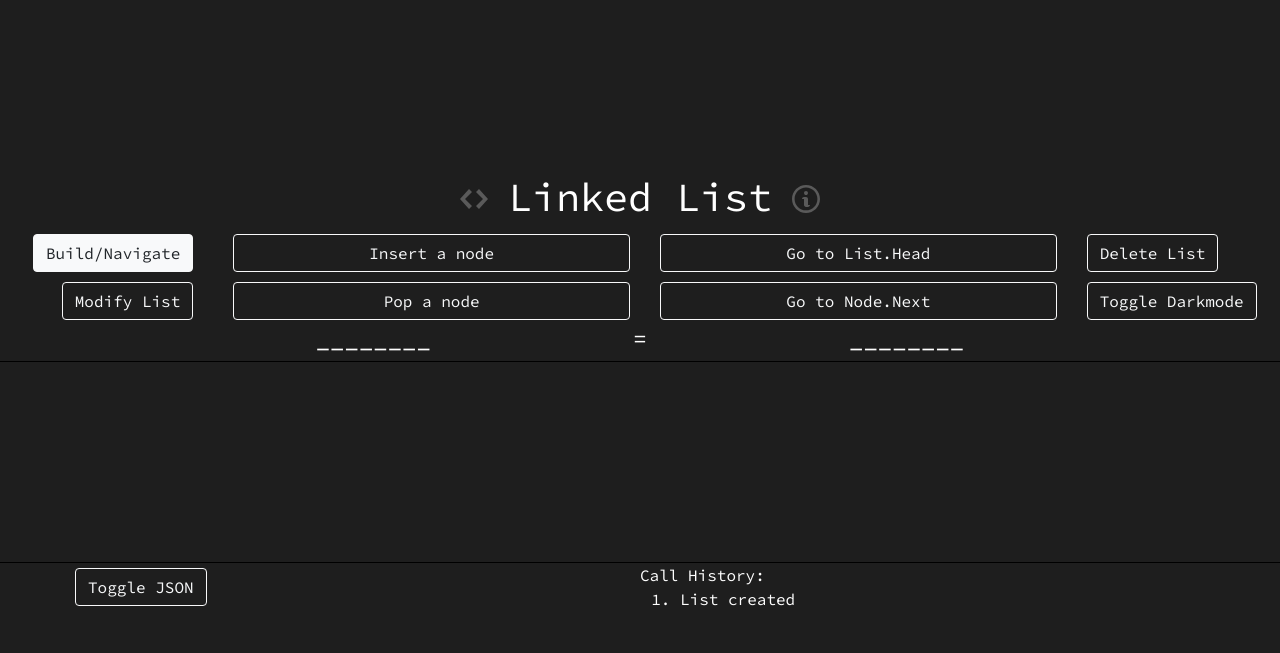
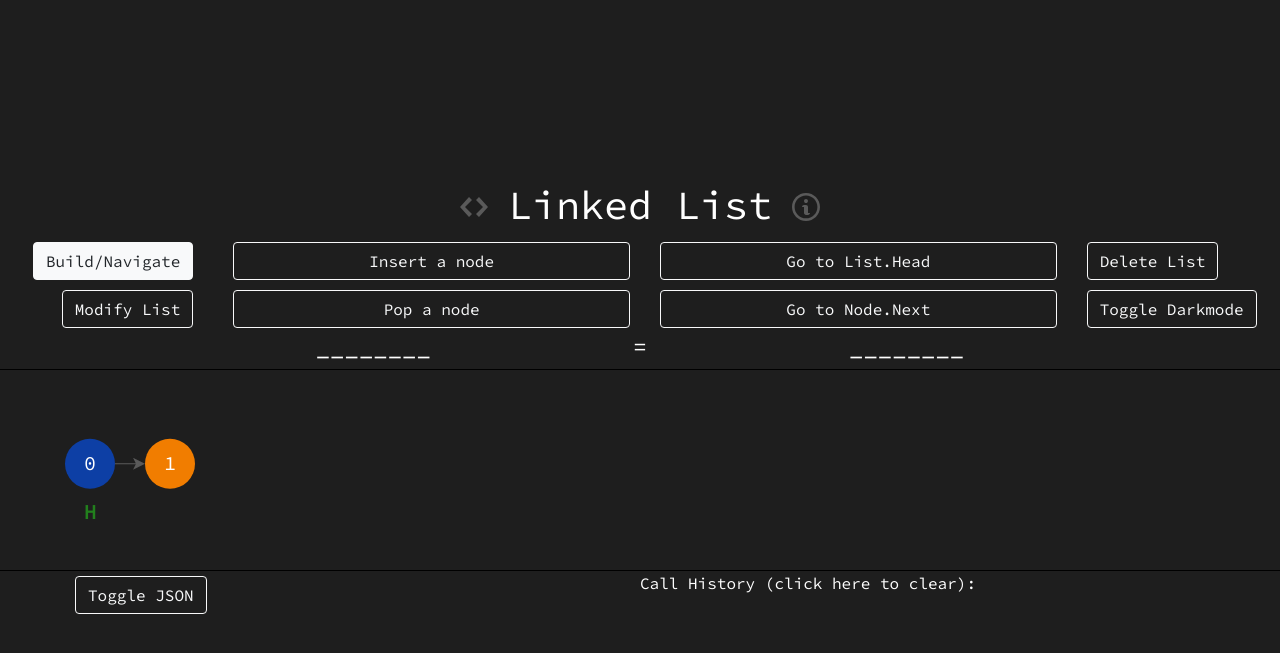
Before and after one commit to jeffykle/linkedlistpractice, a Flask app: page / in a window 1280 px wide. Shown: the top 653 px of the page. Run offline with Flask 2, Linux system fonts and the light colour scheme; some libraries are stand-ins or nearby versions.

Commit message:
Fixed pointer re-draw and added clearHistory

```diff
--- a/app.py
+++ b/app.py
@@ -1,9 +1,13 @@
-from flask import Flask, jsonify, render_template, request, url_for
+from flask import Flask, jsonify, render_template, request, url_for, session
+from flask_session import Session
 from LinkedList import *
 import os
 
 
 app = Flask(__name__)
+
+app.secret_key = os.environ.get('sessionKey')
+
 
 
 myList = LinkedList()
@@ -13,6 +17,10 @@
     array = {
         'array': myList.list()
     }
+    # if session['myList'] is not None:
+    #     session['myList'] = LinkedList()
+
+    # print(session)
     print('Page reloaded.', flush=True)
     return render_template("index.html", myList = json.loads(myList.json()), array = array)
 
@@ -68,7 +76,7 @@
     result = json.loads(myList.json())
     result['diff'] = {".".join(var): oldvalue.json() if oldvalue else oldvalue}
     result = json.dumps(result)
-    print(result)
+
     return result
 
 
--- a/static/js/animation.js
+++ b/static/js/animation.js
@@ -67,11 +67,11 @@
     const fromNode = d3.select(`#Node-${fromVal}`)
     const x1 = parseFloat(fromNode.attr("x"))
     const y1 = parseFloat(fromNode.attr("y"))
+    lineToMove && d3.select(lineToMove).remove()
     if(toVal || toVal === 0) {
         const newPos = d3.select(`#Node-${toVal}`)
         const x2 = newPos ? parseFloat(newPos.attr("x")) : null
         const y2 = newPos ? parseFloat(newPos.attr("y")) : null
-        lineToMove && d3.select(lineToMove).remove()
 
         if(x1 < x2) {
             fromNode.append("line")
@@ -142,7 +142,7 @@
     } else {
         // point to nothing
         const isNext = d3.select(`#Node-${fromVal+1}`)
-        if(!isNext) { // pointforward
+        if(isNext) { // pointforward
         fromNode.append("line")
             .attr("id", "line-"+fromVal)
             .attr("x1", x1)
@@ -331,3 +331,7 @@
 export function updateAttributes(res) {
     document.querySelector(`#json-data`).innerHTML = JSON.stringify(res,null,2)
 }
+
+export function clearHistory() {
+    document.querySelector(`#call-history`).innerHTML = ""
+}
--- a/static/js/linkedList.js
+++ b/static/js/linkedList.js
@@ -40,6 +40,7 @@
     sendRequest('delete-list', res => {
         eraseAll()
         updateAttributes(res)
+        getListVars()
     })
 }
 
--- a/static/js/main.js
+++ b/static/js/main.js
@@ -1,11 +1,13 @@
 import {getList, insertNode, deleteList, popNode, getHead, getNext, getListVars, sendCall} from './linkedList.js'
-import {redrawList, toggleDarkmode, openContructControls, openModifyControls, backspaceCall} from './animation.js'
+import {redrawList, toggleDarkmode, openContructControls, openModifyControls, backspaceCall, clearHistory} from './animation.js'
 
 document.addEventListener('DOMContentLoaded', () => {
 
     true && toggleDarkmode()
 
 	getList()
+
+    document.querySelector(`#clear-history`).onclick = () => clearHistory()
 
     document.querySelector('#construct-list').onclick = ()  => openContructControls()
 
--- a/templates/index.html
+++ b/templates/index.html
@@ -193,12 +193,11 @@
 			</div>
 
 			<div class="col-6 col-md-6">
-				<div class="row">
-					Call History:
+				<div class="row" id="clear-history">
+					Call History (click here to clear):
 				</div>
 				<div class="row">
 					<ol id="call-history">
-						<li>List created</li>
 					</ol>
 				</div>
 			</div>
```
